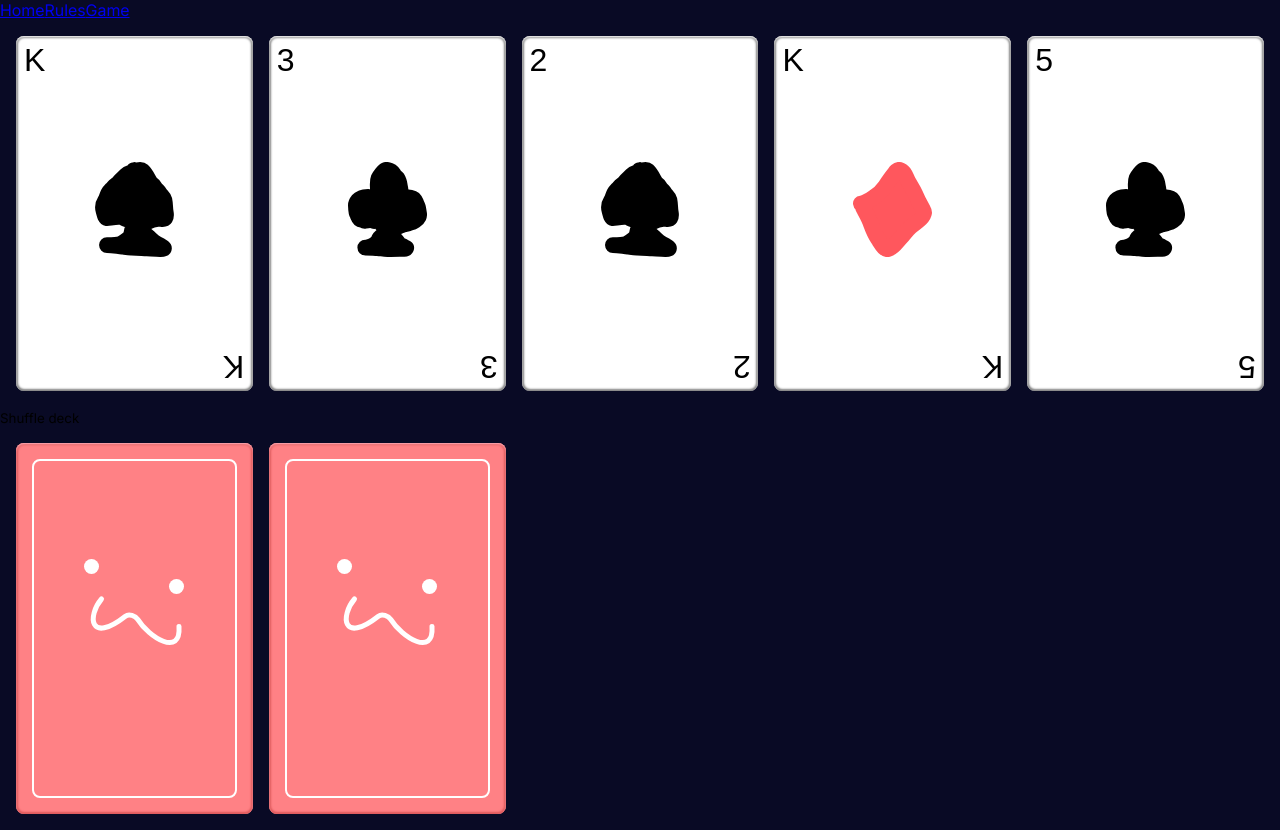
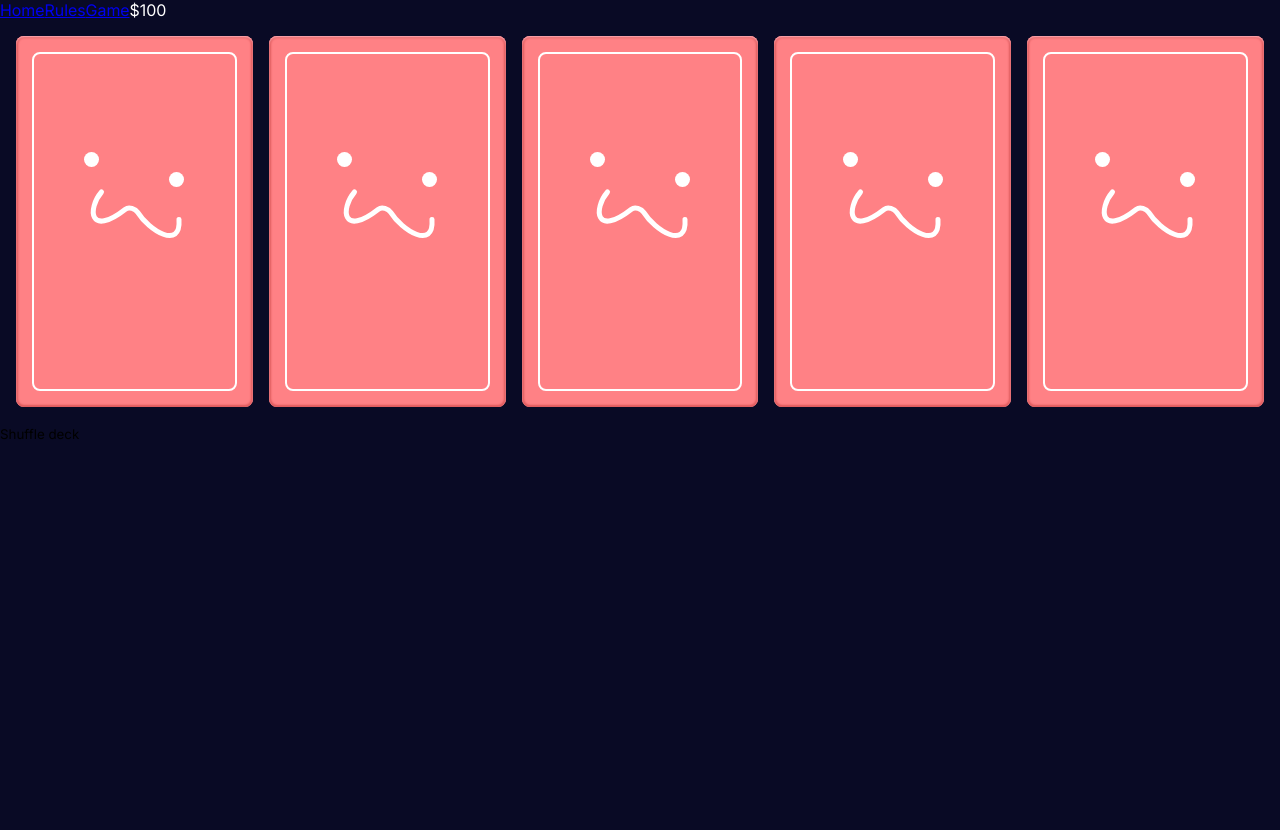
Before and after one commit to StoffenToffen/Video-Poker, a React (Vite) app: page /game in a window 1280 px wide. After the commit the page ends 800 px from the top, so only its background shows below. Built offline with nearby package versions, Linux system fonts and the light colour scheme; a web font is replaced by a local one.

Commit message:
feat: Used store to display unique cards in hand from deck

```diff
--- a/src/pages/GamePage.tsx
+++ b/src/pages/GamePage.tsx
@@ -1,13 +1,14 @@
-import { useState } from "react";
 import Card from "../components/Card";
+import { useGameStore } from "../zustand/gameStore";
 
-import type { PlayingCardType } from "../types";
 import "./GamePage.css";
 
 const Game = () => {
-	const [deck, setDeck] = useState<PlayingCardType[]>(createDeck);
+	const hand = useGameStore((state) => state.hand);
+	const player = useGameStore((state) => state.player);
+	const setDeck = useGameStore((state) => state.setDeck);
 
-	function createDeck() {
+	const createDeck = () => {
 		const suits = ["spades", "clubs", "diamonds", "hearts"];
 		const newDeck = [];
 		let id = 0;
@@ -27,30 +28,31 @@ const Game = () => {
 			[newDeck[m], newDeck[i]] = [newDeck[i], newDeck[m]];
 		}
 
-		return newDeck;
-	}
+		setDeck(newDeck);
+	};
 	// Creates a new 52-card deck, then shuffles it with the Fisher-Yates method
 
 	return (
 		<>
+			<span>${player.balance}</span>
+
 			<div className="cards">
-				{deck.slice(-5).map(({ id, symbol, value }) => (
-					<Card key={id} symbol={symbol} value={value} />
-				))}
+				{hand.length
+					? hand
+							.slice(-5)
+							.map(({ id, symbol, value }) => (
+								<Card key={id} symbol={symbol} value={value} />
+							))
+					: new Array(5).fill(null).map((_, i) => (
+							<div key={i} className="card-back">
+								<div className="card-back__center" />
+							</div>
+						))}
 			</div>
 
-			<button type="button" onClick={() => setDeck(createDeck)}>
+			<button type="button" onClick={createDeck}>
 				Shuffle deck
 			</button>
-
-			<div className="cards">
-				<div className="card-back">
-					<div className="card-back__center" />
-				</div>
-				<div className="card-back">
-					<div className="card-back__center" />
-				</div>
-			</div>
 		</>
 	);
 };
--- a/src/zustand/gameStore.ts
+++ b/src/zustand/gameStore.ts
@@ -12,7 +12,6 @@ interface GameStore {
   };
 
   setDeck: (newDeck: PlayingCardType[]) => void;
-  setHand: (newDeck: PlayingCardType[]) => void;
   setDiscards: (cards: PlayingCardType[]) => void;
   setPlayer: (playerInfo: { name: string; balance: number }) => void;
 }
@@ -24,12 +23,12 @@ export const useGameStore = create<GameStore>()(
       hand: [],
       discards: [],
       player: {
-        name: "",
-        balance: 0,
+        name: "Joe",
+        balance: 100,
       },
 
-      setDeck: (newDeck) => set(() => ({ deck: newDeck })),
-      setHand: (newDeck) => set(() => ({ hand: newDeck.slice(-5) })),
+      setDeck: (newDeck) =>
+        set(() => ({ hand: newDeck.splice(-5), deck: newDeck })),
       setDiscards: (cards) => set(() => ({ discards: cards })),
       setPlayer: (playerInfo) =>
         set(() => ({
```
